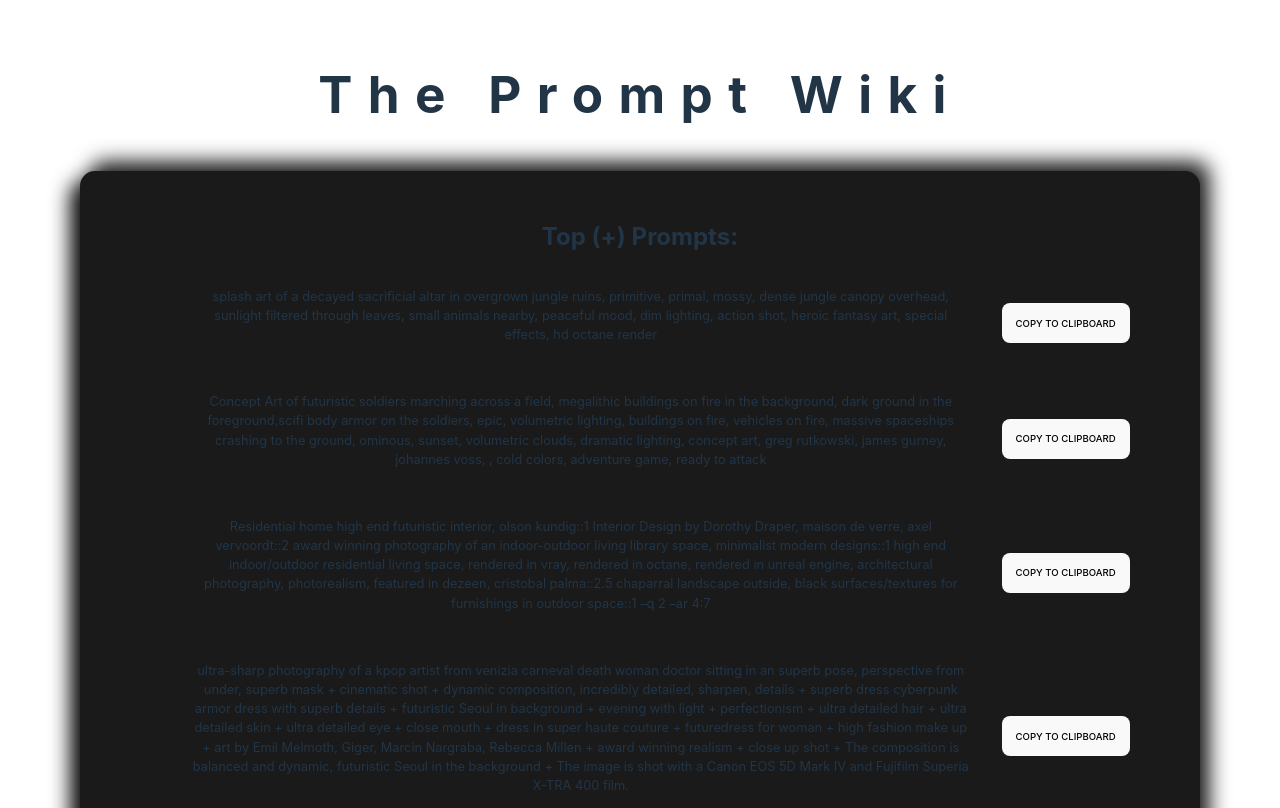
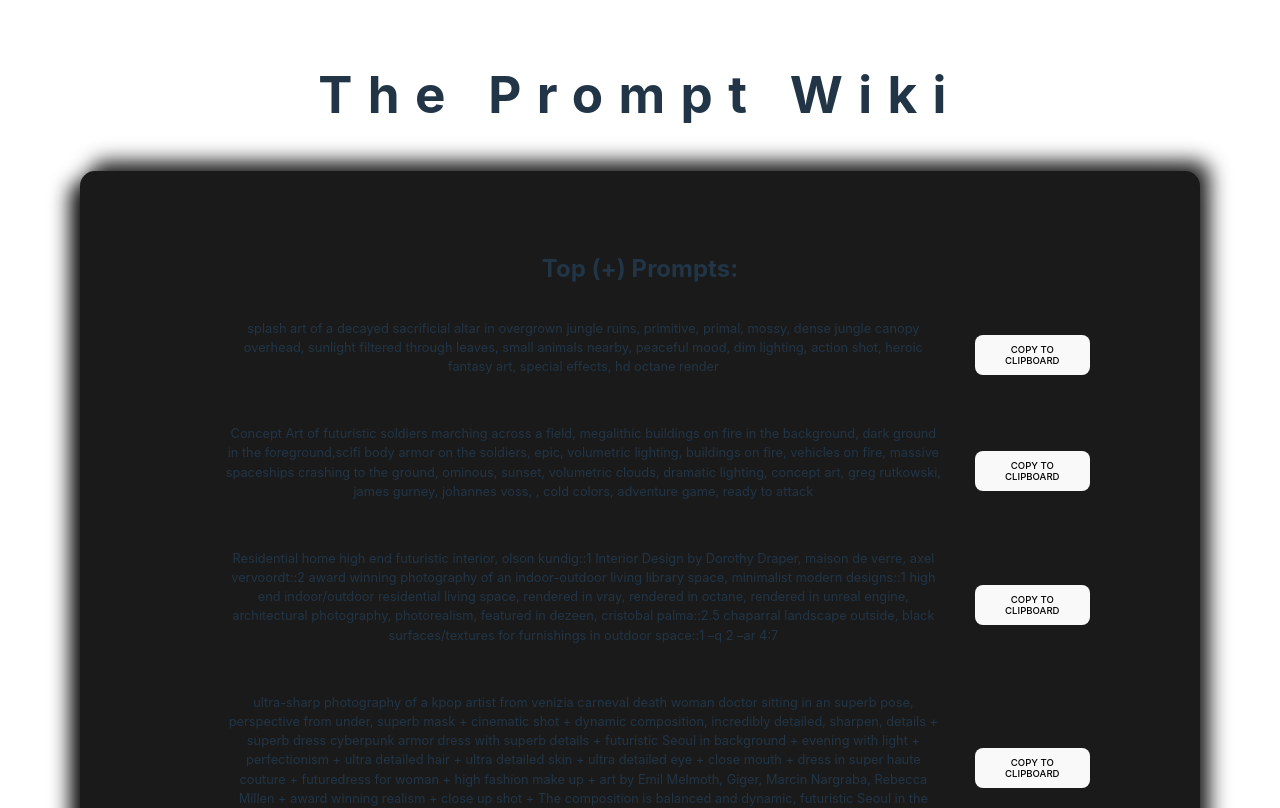
Before and after one commit to tflannagan/PromptWiki, a React (Vite) app in the folder Prompt Wiki/: page / in a window 1280 px wide. Shown: the top 808 px of the page. Built offline with nearby package versions, Linux system fonts and the light colour scheme.

Commit message:
light mode

```diff
--- a/Prompt Wiki/src/index.css
+++ b/Prompt Wiki/src/index.css
@@ -60,7 +60,7 @@ p:hover {
 
 button {
   border-radius: 8px;
-  margin: 0rem 1rem 0rem 1rem;
+  margin: 0rem 2rem 0rem 1rem;
   border: 1px solid transparent;
   padding: 0.6em 1.2em;
   font-size: 0.6em;
@@ -69,7 +69,7 @@ button {
   text-transform: uppercase;
   background-color: #323232a2;
   cursor: pointer;
-  width: 10vw;
+  width: 9vw;
   height: 5vh;
 
   transition: border-color 0.25s;
@@ -89,7 +89,7 @@ blockquote {
   border-radius: 15px;
   align-items: center;
   justify-content: center;
-  padding: 2rem;
+  padding: 4rem;
   display: flex;
   flex-direction: column;
   background: #1a1a1a;
```
